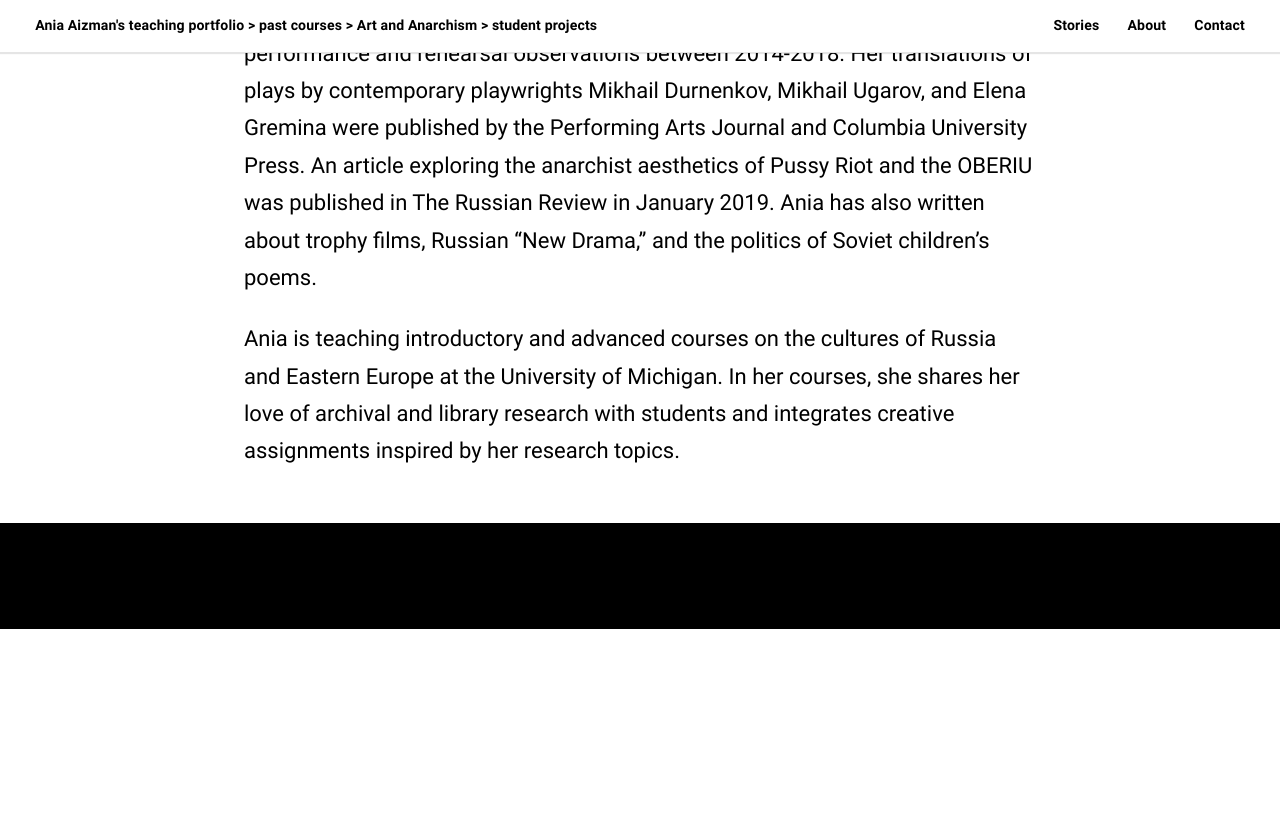
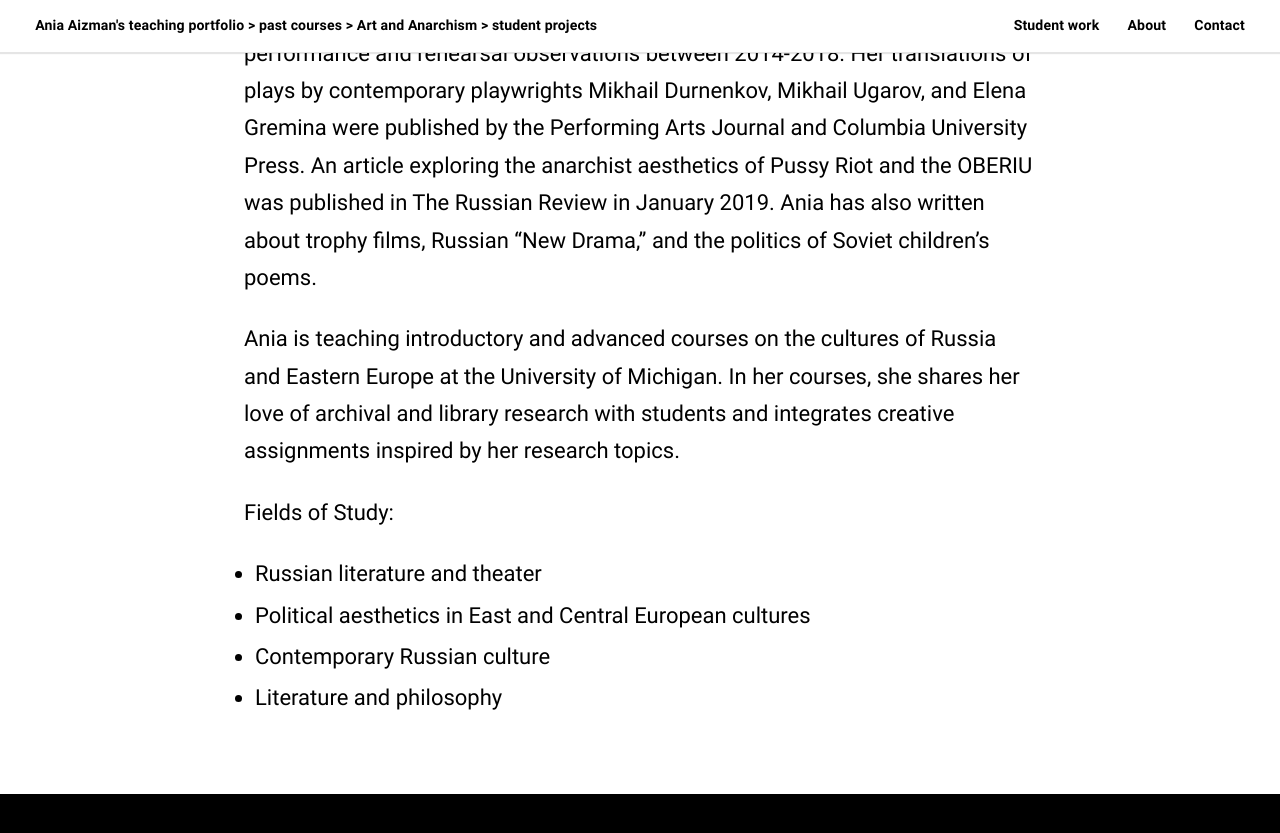
Before and after one commit to aizman/aizman.github.io, a Jekyll site: the page built from about.html, in a window 1280 px wide and 900 px high, scrolled down 1044 px. Shown: the top 833 px of the window. Built offline with Jekyll 4.4.1, drawn with Linux system fonts in a browser that asks for light colours; some web fonts are replaced; before the commit the page ends 1673 px from its top, so only the background shows below that.

```diff
--- a/_includes/navigation.html
+++ b/_includes/navigation.html
@@ -1,6 +1,6 @@
 <nav>
   <ul class="header__list">
-    <li><a href="{{ '/' | prepend: site.baseurl }}">Stories</a></li>
+    <li><a href="{{ '/' | prepend: site.baseurl }}">Student work</a></li>
     <li><a href="{{ '/about' | prepend: site.baseurl }}">About</a></li>
     <li><span class="popup__open">Contact</span></li>
   </ul>
--- a/about.html
+++ b/about.html
@@ -8,13 +8,24 @@ image:
     Literature, and with a focus on Russian and Czech. At the University of Michigan, she is writing a book: “From
     Tolstoy to Pussy Riot: Anarchist Currents in Russian Culture.” Based on archival research and oral histories with
     artists, writers, and activists, it finds missing links between the nineteenth-century anarchist movements, Soviet
-    underground cultures, and contemporary collectives. <img src="/assets/images/ania-aizman.jpg" style="display: inline-block; height:400px; position:relative;">   It also proposes an anarchist literary theory. Ania’s other
+    underground cultures, and contemporary collectives. <img src="/assets/images/ania-aizman.jpg"
+                                                             style="display: inline-block; height:400px; position:relative;">
+    It also proposes an anarchist literary theory. Ania’s other
     research project focuses on contemporary theater in Russia. For this project, she conducted interviews and
     performance and rehearsal observations between 2014-2018. Her translations of plays by contemporary playwrights
     Mikhail Durnenkov, Mikhail Ugarov, and Elena Gremina were published by the Performing Arts Journal and Columbia
     University Press. An article exploring the anarchist aesthetics of Pussy Riot and the OBERIU was published in The
     Russian Review in January 2019. Ania has also written about trophy films, Russian “New Drama,” and the politics of
     Soviet children’s poems.</p>
-    <p>Ania is teaching introductory and advanced courses on the cultures of Russia and Eastern Europe at the University of
+<p>Ania is teaching introductory and advanced courses on the cultures of Russia and Eastern Europe at the University of
     Michigan. In her courses, she shares her love of archival and library research with students and integrates creative
-        assignments inspired by her research topics.</p>
+    assignments inspired by her research topics.</p>
+<p>Fields of Study:
+
+    <ul>
+        <li>Russian literature and theater</li>
+        <li>Political aesthetics in East and Central European cultures</li>
+        <li>Contemporary Russian culture</li>
+        <li>Literature and philosophy</li>
+    </ul>
+</p>
```
